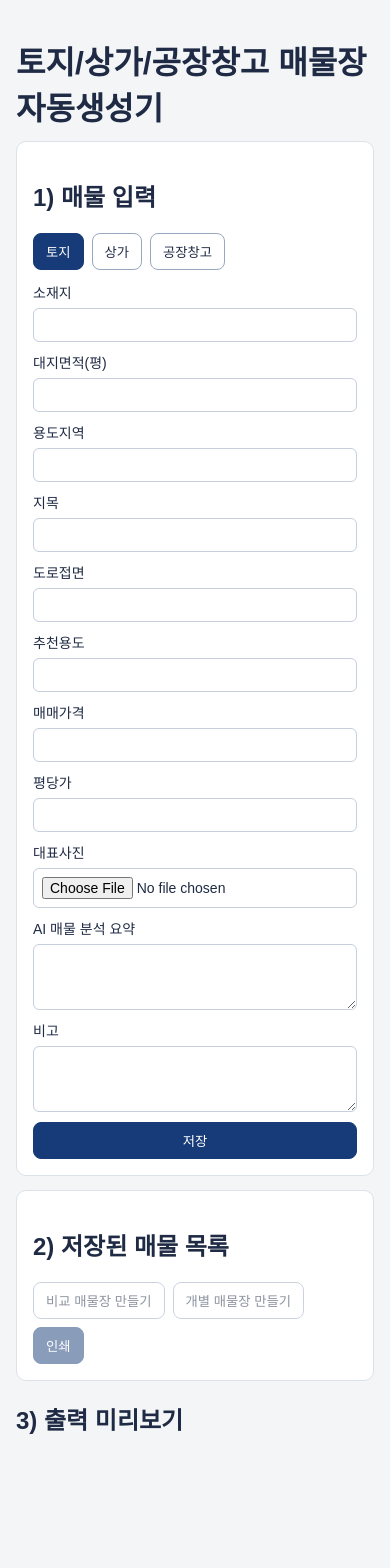
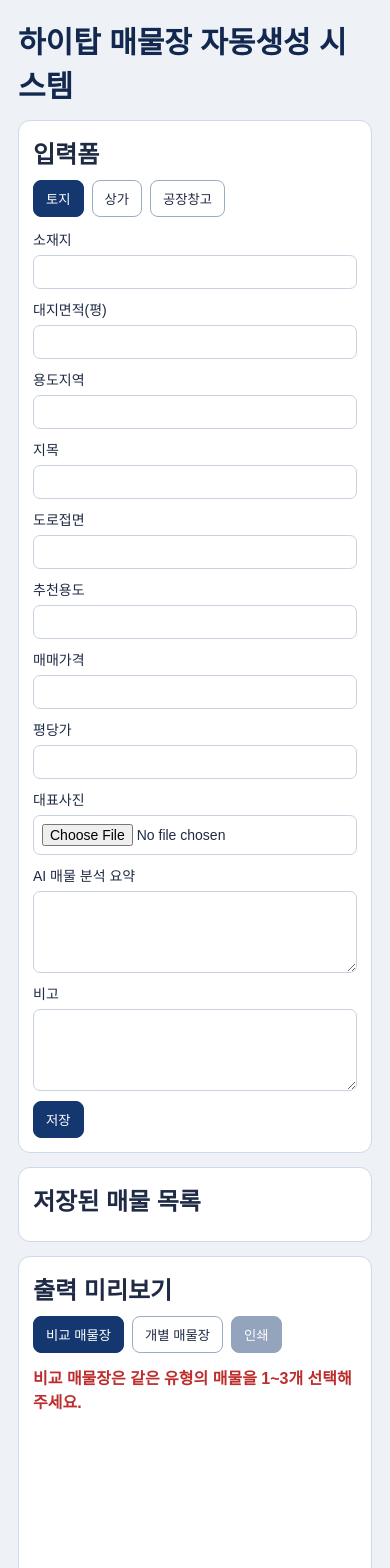
Before and after one commit to hitoputube-creator/hitop-property-sheet, a React (Vite) app: page / in a window 390 px wide. Shown: the top 1568 px of the page. Before the commit the page ends 1472 px from the top, so only its background shows below. Built offline with nearby package versions, Linux system fonts and the light colour scheme.

Commit message:
Adjust layout order for desktop and mobile sections

```diff
--- a/src/App.jsx
+++ b/src/App.jsx
@@ -28,12 +28,17 @@ const STORAGE_KEY = 'propertyListingsV1';
 
 const emptyForm = (type) => Object.fromEntries(PROPERTY_TYPES[type].fields.map((f) => [f, '']));
 
+const COMPARE_HIDDEN_FIELDS = new Set(['대표사진', 'AI 매물 분석 요약', '비고']);
+const DETAIL_HIDDEN_FIELDS = new Set(['대표사진', 'AI 매물 분석 요약', '비고']);
+
 export default function App() {
   const [type, setType] = useState('land');
   const [formData, setFormData] = useState(emptyForm('land'));
   const [listings, setListings] = useState([]);
   const [selectedIds, setSelectedIds] = useState([]);
-  const [printMode, setPrintMode] = useState(null);
+  const [printMode, setPrintMode] = useState('compare');
+  const [editingId, setEditingId] = useState(null);
+  const [validationMessage, setValidationMessage] = useState('');
 
   useEffect(() => {
     const saved = localStorage.getItem(STORAGE_KEY);
@@ -50,9 +55,43 @@ export default function App() {
     [listings, selectedIds],
   );
 
+  const compareChunks = useMemo(() => {
+    const arr = [];
+    for (let i = 0; i < selectedListings.length; i += 3) arr.push(selectedListings.slice(i, i + 3));
+    return arr;
+  }, [selectedListings]);
+
+  const canCompare = useMemo(() => {
+    if (selectedListings.length === 0 || selectedListings.length > 3) return false;
+    return new Set(selectedListings.map((item) => item.type)).size === 1;
+  }, [selectedListings]);
+
+  const canDetail = selectedListings.length === 1;
+
+  useEffect(() => {
+    if (printMode === 'compare') {
+      if (selectedListings.length === 0) {
+        setValidationMessage('비교 매물장은 같은 유형의 매물을 1~3개 선택해 주세요.');
+      } else if (selectedListings.length > 3) {
+        setValidationMessage('비교 매물장은 최대 3개까지만 선택할 수 있습니다.');
+      } else if (new Set(selectedListings.map((item) => item.type)).size > 1) {
+        setValidationMessage('비교 매물장은 같은 유형의 매물만 선택할 수 있습니다.');
+      } else {
+        setValidationMessage('');
+      }
+    } else if (printMode === 'detail') {
+      if (selectedListings.length !== 1) {
+        setValidationMessage('개별 매물장은 매물 1개를 선택해야 합니다.');
+      } else {
+        setValidationMessage('');
+      }
+    }
+  }, [printMode, selectedListings]);
+
   const onChangeType = (nextType) => {
     setType(nextType);
     setFormData(emptyForm(nextType));
+    setEditingId(null);
   };
 
   const handleInput = (field, value) => setFormData((prev) => ({ ...prev, [field]: value }));
@@ -66,29 +105,51 @@ export default function App() {
 
   const onSave = (e) => {
     e.preventDefault();
+    if (editingId) {
+      setListings((prev) => prev.map((item) => (item.id === editingId ? { ...item, type, data: formData } : item)));
+    } else {
       setListings((prev) => [{ id: crypto.randomUUID(), type, data: formData, createdAt: Date.now() }, ...prev]);
+    }
     setFormData(emptyForm(type));
+    setEditingId(null);
+  };
+
+  const onEdit = (id) => {
+    const target = listings.find((item) => item.id === id);
+    if (!target) return;
+    setEditingId(id);
+    setType(target.type);
+    setFormData({ ...target.data });
+  };
+
+  const onDelete = (id) => {
+    setListings((prev) => prev.filter((item) => item.id !== id));
+    setSelectedIds((prev) => prev.filter((selectedId) => selectedId !== id));
+    if (editingId === id) {
+      setEditingId(null);
+      setFormData(emptyForm(type));
+    }
   };
 
   const toggleSelection = (id) => {
     setSelectedIds((prev) => (prev.includes(id) ? prev.filter((v) => v !== id) : [...prev, id]));
   };
 
-  const compareChunks = useMemo(() => {
-    const arr = [];
-    for (let i = 0; i < selectedListings.length; i += 3) arr.push(selectedListings.slice(i, i + 3));
-    return arr;
-  }, [selectedListings]);
+  const renderCompare = printMode === 'compare' && canCompare;
+  const renderDetail = printMode === 'detail' && canDetail;
 
   return (
     <div className="app">
-      <h1>토지/상가/공장창고 매물장 자동생성기</h1>
+      <header className="app-header no-print">
+        <h1>하이탑 매물장 자동생성 시스템</h1>
+      </header>
 
-      <section className="panel no-print">
-        <h2>1) 매물 입력</h2>
+      <main className="workspace">
+        <section className="panel form-panel no-print">
+          <h2>입력폼</h2>
           <div className="type-tabs">
             {Object.entries(PROPERTY_TYPES).map(([key, cfg]) => (
-            <button key={key} className={type === key ? 'active' : ''} onClick={() => onChangeType(key)}>{cfg.label}</button>
+              <button key={key} className={type === key ? 'active' : ''} onClick={() => onChangeType(key)} type="button">{cfg.label}</button>
             ))}
           </div>
 
@@ -99,18 +160,78 @@ export default function App() {
                 {field === '대표사진' ? (
                   <input type="file" accept="image/*" onChange={(e) => handleImageUpload(field, e.target.files?.[0])} />
                 ) : field === 'AI 매물 분석 요약' || field === '비고' ? (
-                <textarea value={formData[field]} onChange={(e) => handleInput(field, e.target.value)} rows={3} />
+                  <textarea value={formData[field]} onChange={(e) => handleInput(field, e.target.value)} rows={4} />
                 ) : (
                   <input value={formData[field]} onChange={(e) => handleInput(field, e.target.value)} />
                 )}
               </label>
             ))}
-          <button type="submit" className="primary">저장</button>
+            <div className="form-actions">
+              <button type="submit" className="primary">{editingId ? '수정 저장' : '저장'}</button>
+              {editingId && <button type="button" onClick={() => { setEditingId(null); setFormData(emptyForm(type)); }}>취소</button>}
+            </div>
           </form>
         </section>
 
-      <section className="panel no-print">
-        <h2>2) 저장된 매물 목록</h2>
+        <section className="preview panel">
+          <h2 className="no-print">출력 미리보기</h2>
+          <div className="no-print mode-switch">
+            <button type="button" className={printMode === 'compare' ? 'active' : ''} onClick={() => setPrintMode('compare')}>비교 매물장</button>
+            <button type="button" className={printMode === 'detail' ? 'active' : ''} onClick={() => setPrintMode('detail')}>개별 매물장</button>
+            <button className="primary" type="button" onClick={() => window.print()} disabled={Boolean(validationMessage)}>인쇄</button>
+          </div>
+          {validationMessage && <p className="guide no-print">{validationMessage}</p>}
+
+          {renderCompare && compareChunks.map((chunk, pageIdx) => (
+            <div className="paper compare-page" key={pageIdx}>
+              <h3>{PROPERTY_TYPES[chunk[0].type].label} 비교 매물장</h3>
+              <div className="compare-list">
+                {chunk.map((item, idx) => (
+                  <article key={item.id} className="compare-item">
+                    <div className="item-label">매물 {idx + 1}</div>
+                    <div className="item-body">
+                      <div className="photo-wrap">{item.data['대표사진'] ? <img src={item.data['대표사진']} alt="대표사진" /> : <div className="photo-empty">사진 없음</div>}</div>
+                      <table>
+                        <tbody>
+                          {Object.entries(item.data)
+                            .filter(([k]) => !COMPARE_HIDDEN_FIELDS.has(k))
+                            .map(([k, v]) => (
+                              <tr key={k}><th>{k}</th><td>{v || '-'}</td></tr>
+                            ))}
+                        </tbody>
+                      </table>
+                    </div>
+                  </article>
+                ))}
+              </div>
+              <footer className="contact">하이탑부동산 010-1234-5678</footer>
+            </div>
+          ))}
+
+          {renderDetail && selectedListings[0] && (
+            <div className="paper detail-page">
+              <h3>{selectedListings[0].data['매물명'] || selectedListings[0].data['소재지'] || '개별 매물장'}</h3>
+              <div className="detail-photo-wrap">{selectedListings[0].data['대표사진'] ? <img src={selectedListings[0].data['대표사진']} alt="대표사진" /> : <div className="photo-empty">사진 없음</div>}</div>
+              <table className="detail-table"><tbody>
+                {Object.entries(selectedListings[0].data)
+                  .filter(([k]) => !DETAIL_HIDDEN_FIELDS.has(k))
+                  .map(([k, v]) => <tr key={k}><th>{k}</th><td>{v || '-'}</td></tr>)}
+              </tbody></table>
+              <section className="ai-box">
+                <h4>AI 매물 분석 요약</h4>
+                <p>{selectedListings[0].data['AI 매물 분석 요약'] || '요약 없음'}</p>
+              </section>
+              <section className="memo-box">
+                <h4>비고</h4>
+                <p>{selectedListings[0].data['비고'] || '-'}</p>
+              </section>
+              <footer className="contact">하이탑부동산 010-1234-5678</footer>
+            </div>
+          )}
+        </section>
+
+        <section className="panel list-panel no-print">
+          <h2>저장된 매물 목록</h2>
           <ul className="listing-list">
             {listings.map((item) => (
               <li key={item.id}>
@@ -118,52 +239,15 @@ export default function App() {
                 <strong>{PROPERTY_TYPES[item.type].label}</strong>
                 <span>{item.data['소재지'] || '(소재지 미입력)'}</span>
                 <span>{item.data['매매가격'] || item.data['월세'] || '-'}</span>
+                <div className="row-actions">
+                  <button type="button" onClick={() => onEdit(item.id)}>수정</button>
+                  <button type="button" onClick={() => onDelete(item.id)}>삭제</button>
+                </div>
               </li>
             ))}
           </ul>
-        <div className="actions">
-          <button onClick={() => setPrintMode('compare')} disabled={selectedIds.length === 0}>비교 매물장 만들기</button>
-          <button onClick={() => setPrintMode('detail')} disabled={selectedIds.length !== 1}>개별 매물장 만들기</button>
-          <button className="primary" onClick={() => window.print()} disabled={!printMode}>인쇄</button>
-        </div>
         </section>
-
-      <section className="preview">
-        <h2 className="no-print">3) 출력 미리보기</h2>
-        {printMode === 'compare' && compareChunks.map((chunk, pageIdx) => (
-          <div className="paper" key={pageIdx}>
-            <h3>비교 매물장 ({pageIdx + 1} 페이지)</h3>
-            <div className="cards three-col">
-              {chunk.map((item) => (
-                <article key={item.id} className="card">
-                  <h4>{PROPERTY_TYPES[item.type].label}</h4>
-                  {item.data['대표사진'] && <img src={item.data['대표사진']} alt="대표사진" />}
-                  {Object.entries(item.data).filter(([k]) => k !== '대표사진').map(([k, v]) => (
-                    <p key={k}><b>{k}:</b> {v || '-'}</p>
-                  ))}
-                </article>
-              ))}
-            </div>
-          </div>
-        ))}
-
-        {printMode === 'detail' && selectedListings[0] && (
-          <div className="paper">
-            <h3>개별 매물장</h3>
-            <article className="detail-card">
-              <h4>{PROPERTY_TYPES[selectedListings[0].type].label}</h4>
-              {selectedListings[0].data['대표사진'] && <img src={selectedListings[0].data['대표사진']} alt="대표사진" />}
-              {Object.entries(selectedListings[0].data).filter(([k]) => !['대표사진', 'AI 매물 분석 요약'].includes(k)).map(([k, v]) => (
-                <p key={k}><b>{k}:</b> {v || '-'}</p>
-              ))}
-              <div className="ai-summary">
-                <h5>AI 매물 분석 요약</h5>
-                <p>{selectedListings[0].data['AI 매물 분석 요약'] || '요약 없음'}</p>
-              </div>
-            </article>
-          </div>
-        )}
-      </section>
+      </main>
     </div>
   );
 }
--- a/src/styles.css
+++ b/src/styles.css
@@ -1,32 +1,75 @@
 :root { color-scheme: light; }
-body { margin: 0; font-family: Arial, sans-serif; background: #f3f5f7; color: #1f2a44; }
-.app { max-width: 1100px; margin: 0 auto; padding: 16px; }
-h1 { margin-bottom: 12px; }
-.panel { background: white; border: 1px solid #dce2ea; border-radius: 10px; padding: 16px; margin-bottom: 14px; }
-.type-tabs { display: flex; gap: 8px; margin-bottom: 12px; }
-button { border: 1px solid #99a8c0; background: white; color: #1f2a44; padding: 8px 12px; border-radius: 8px; cursor: pointer; }
-button.active, .primary { background: #163b78; color: white; border-color: #163b78; }
-button:disabled { opacity: .5; cursor: not-allowed; }
-.form-grid { display: grid; grid-template-columns: repeat(auto-fit, minmax(240px, 1fr)); gap: 10px; }
+* { box-sizing: border-box; }
+body { margin: 0; font-family: 'Noto Sans KR', Arial, sans-serif; background: #eef1f6; color: #1f2a44; }
+.app { max-width: 1560px; margin: 0 auto; padding: 18px; }
+.app-header h1 { margin: 0 0 14px; font-size: 30px; color: #12284f; }
+.workspace {
+  display: grid;
+  grid-template-columns: minmax(440px, 1fr) minmax(580px, 1.15fr);
+  grid-template-areas:
+    'form preview'
+    'list list';
+  gap: 14px;
+  align-items: start;
+}
+.panel { background: white; border: 1px solid #cdd8ea; border-radius: 12px; padding: 14px; }
+h2 { margin: 0 0 10px; }
+.type-tabs, .mode-switch { display: flex; gap: 8px; margin-bottom: 12px; flex-wrap: wrap; }
+button { border: 1px solid #9aabc7; background: white; color: #1f2a44; padding: 8px 12px; border-radius: 8px; cursor: pointer; }
+button.active, .primary { background: #15376f; color: #fff; border-color: #15376f; }
+button:disabled { opacity: .45; cursor: not-allowed; }
+.form-grid { display: grid; grid-template-columns: repeat(2, minmax(0, 1fr)); gap: 10px; }
 label { display: flex; flex-direction: column; gap: 6px; font-size: 14px; }
-input, textarea { border: 1px solid #c6cfdb; border-radius: 6px; padding: 8px; font-size: 14px; }
+input, textarea { width: 100%; border: 1px solid #c8d2e0; border-radius: 7px; padding: 8px; font-size: 14px; }
+.form-actions { grid-column: 1 / -1; display: flex; gap: 8px; }
+.guide { margin: 0 0 10px; color: #bd2d2d; font-weight: 700; }
+.form-panel { grid-area: form; }
+.preview { grid-area: preview; min-height: 420px; }
+.list-panel { grid-area: list; margin-top: 0; }
 .listing-list { list-style: none; padding: 0; margin: 0; }
-.listing-list li { display: grid; grid-template-columns: 24px 80px 1fr 120px; gap: 8px; padding: 8px; border-bottom: 1px solid #eceff4; align-items: center; }
-.actions { display: flex; gap: 8px; margin-top: 12px; flex-wrap: wrap; }
-.preview .paper { background: white; border: 1px solid #cfd7e3; margin-top: 12px; padding: 14mm; min-height: 260mm; }
-.cards.three-col { display: grid; grid-template-columns: repeat(3, 1fr); gap: 8px; }
-.card, .detail-card { border: 1px solid #d7deea; border-radius: 8px; padding: 10px; }
-img { max-width: 100%; height: auto; border-radius: 6px; margin-bottom: 8px; }
-.ai-summary { margin-top: 12px; padding-top: 8px; border-top: 2px solid #163b78; }
+.listing-list li { display: grid; grid-template-columns: 24px 90px 1fr 130px 120px; gap: 8px; padding: 9px 6px; border-bottom: 1px solid #edf1f7; align-items: center; }
+.row-actions { display: flex; gap: 6px; }
+.paper { background: #fff; border: 1px solid #c8d3e2; width: 210mm; min-height: 297mm; margin: 0 auto 10px; padding: 9mm; }
+.paper h3 { margin: 0 0 8px; color: #123267; }
+.compare-list { display: grid; gap: 8px; }
+.compare-item { border: 2px solid #15376f; border-radius: 8px; overflow: hidden; }
+.item-label { background: #15376f; color: #fff; font-weight: 700; padding: 5px 10px; }
+.item-body { display: grid; grid-template-columns: 34% 1fr; min-height: 74mm; }
+.photo-wrap { background: #f5f8fc; border-right: 1px solid #cad5e6; display: flex; align-items: center; justify-content: center; padding: 5px; }
+.photo-wrap img, .detail-photo-wrap img { width: 100%; height: 100%; object-fit: cover; }
+.photo-empty { font-size: 13px; color: #667; }
+table { width: 100%; border-collapse: collapse; }
+th, td { border: 1px solid #d5deec; padding: 5px 6px; font-size: 12px; vertical-align: top; }
+th { width: 34%; background: #f0f4fb; color: #112e5f; }
+.contact { margin-top: 8px; text-align: center; padding: 8px 6px; background: #15376f; color: #fff; font-weight: 700; }
+.detail-page h3 { font-size: 28px; margin-bottom: 8px; }
+.detail-photo-wrap { height: 110mm; border: 1px solid #d4dceb; margin-bottom: 7px; background: #f5f8fc; display: flex; justify-content: center; align-items: center; }
+.detail-table th, .detail-table td { font-size: 13px; }
+.ai-box, .memo-box { border: 2px solid #15376f; padding: 10px; margin-top: 8px; }
+.ai-box h4, .memo-box h4 { margin: 0 0 4px; color: #123267; }
+.ai-box p, .memo-box p { margin: 0; line-height: 1.45; white-space: pre-wrap; }
 
-@media (max-width: 900px) {
-  .cards.three-col { grid-template-columns: 1fr; }
+@media (max-width: 1100px) {
+  .workspace {
+    grid-template-columns: 1fr;
+    grid-template-areas:
+      'form'
+      'list'
+      'preview';
+  }
+  .form-grid { grid-template-columns: 1fr; }
+  .listing-list li { grid-template-columns: 24px 80px 1fr; }
+  .listing-list li span:nth-of-type(2), .row-actions { grid-column: 2 / -1; }
+  .paper { width: 100%; min-height: auto; }
+  .item-body { grid-template-columns: 1fr; }
 }
 
-@page { size: A4 portrait; margin: 10mm; }
+@page { size: A4 portrait; margin: 8mm; }
 @media print {
-  body { background: white; }
-  .no-print { display: none !important; }
+  body { background: #fff; }
+  .no-print, .app-header { display: none !important; }
   .app { max-width: none; padding: 0; }
-  .paper { border: none !important; margin: 0 !important; padding: 0 !important; min-height: auto !important; page-break-after: always; }
+  .workspace { display: block; }
+  .panel.preview { border: none; padding: 0; }
+  .paper { border: none; margin: 0; width: 100%; min-height: auto; page-break-after: always; }
 }
```
Also changed, not shown: 1 other file (tests, documents, lock files or other folders). Lines whose indentation alone changed are shown as unchanged.
